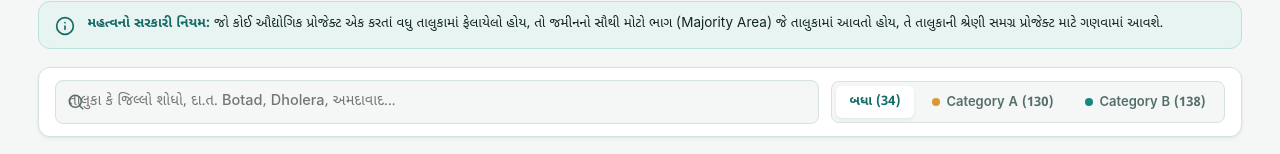
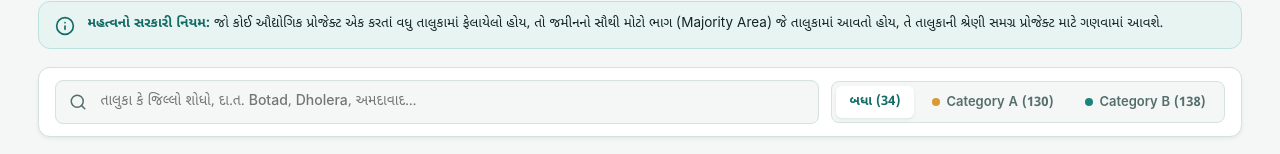
Before and after one commit to Jenish-Patel-Dev/Subsidy-sathi, a React (Vite) app: page / in a window 1280 px wide. Both pictures are taken after a click on the tab "તાલુકા શ્રેણી". Shown: the part 638-792 px from the top of the page. Built offline with nearby package versions, Linux system fonts and the light colour scheme.

Commit message:
fix(taluka): resolve search icon overlap and enforce padding-left for search input

```diff
--- a/src/components/TalukaGrid.jsx
+++ b/src/components/TalukaGrid.jsx
@@ -140,6 +140,7 @@ export default function TalukaGrid({ hidden }) {
             aria-label="તાલુકા કે જિલ્લો શોધો"
             value={searchQuery}
             onChange={(e) => setSearchQuery(e.target.value)}
+            style={{ paddingLeft: '44px', paddingRight: searchQuery ? '40px' : '16px' }}
           />
           {searchQuery && (
             <button
--- a/src/styles/global.css
+++ b/src/styles/global.css
@@ -2169,12 +2169,31 @@ dl.defs dd {
   position: relative;
   flex: 1 1 280px;
   min-width: 240px;
-}
-
-.taluka-search-input {
+  display: flex;
+  align-items: center;
+}
+
+.taluka-search-icon {
+  position: absolute;
+  left: 14px;
+  top: 50%;
+  transform: translateY(-50%);
+  color: var(--mute);
+  pointer-events: none;
+  z-index: 2;
+  display: flex;
+  align-items: center;
+  justify-content: center;
+}
+
+input[type="search"].taluka-search-input,
+.taluka-search-wrap input.taluka-search-input {
   width: 100%;
-  height: 42px;
-  padding: 8px 36px 8px 38px;
+  height: 44px;
+  padding-left: 44px !important;
+  padding-right: 40px !important;
+  padding-top: 8px;
+  padding-bottom: 8px;
   border: 1px solid var(--line);
   border-radius: var(--radius-sm);
   background: var(--paper);
@@ -2182,27 +2201,29 @@ dl.defs dd {
   font-family: var(--f-body);
   font-size: 14px;
   transition: all 0.2s ease;
-}
-
-.taluka-search-input:focus {
+  -webkit-appearance: none;
+  appearance: none;
+}
+
+input[type="search"].taluka-search-input::-webkit-search-decoration,
+input[type="search"].taluka-search-input::-webkit-search-cancel-button,
+input[type="search"].taluka-search-input::-webkit-search-results-button,
+input[type="search"].taluka-search-input::-webkit-search-results-decoration {
+  -webkit-appearance: none;
+  display: none;
+}
+
+input[type="search"].taluka-search-input:focus,
+.taluka-search-wrap input.taluka-search-input:focus {
   outline: none;
   border-color: var(--brand-600);
   background: var(--surface);
   box-shadow: 0 0 0 3px var(--focus-ring);
 }
 
-.taluka-search-icon {
-  position: absolute;
-  left: 12px;
-  top: 50%;
-  transform: translateY(-50%);
-  color: var(--mute);
-  pointer-events: none;
-}
-
 .taluka-search-clear {
   position: absolute;
-  right: 10px;
+  right: 12px;
   top: 50%;
   transform: translateY(-50%);
   background: transparent;
@@ -2214,6 +2235,7 @@ dl.defs dd {
   display: flex;
   align-items: center;
   justify-content: center;
+  z-index: 2;
   transition: color 0.15s ease, background-color 0.15s ease;
 }
 
```
